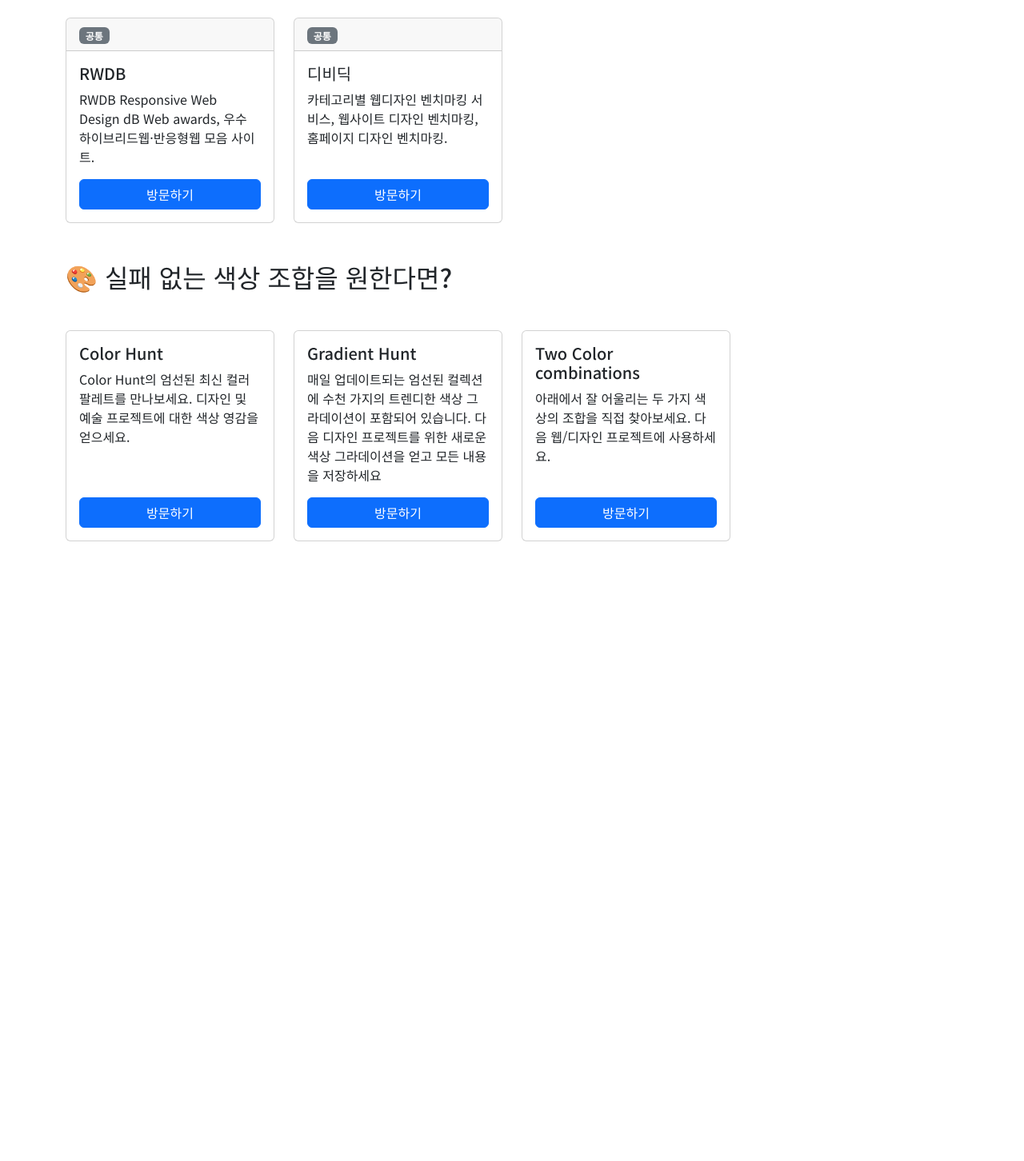
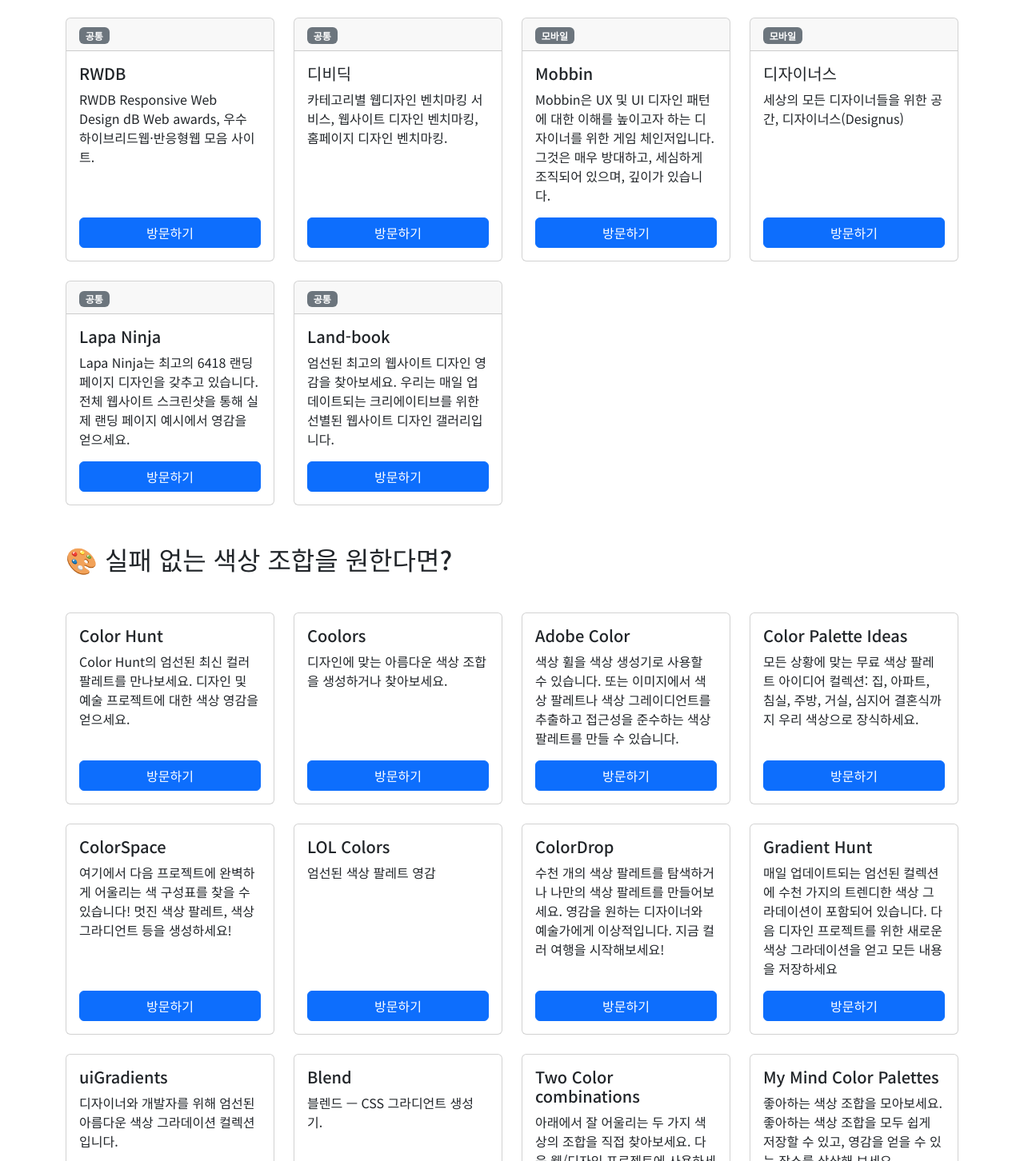
Before and after one commit to sanggusseu/beautiful-shed, a Vue app: page / in a window 1280 px wide. Shown: the part 418-1870 px from the top of the page at 80% size. Before the commit the page ends 1239 px from the top, so only its background shows below. Built offline with nearby package versions, Linux system fonts and the light colour scheme.

Commit message:
레퍼런스, 색상 사이트 추가

```diff
--- a/src/data/design.js
+++ b/src/data/design.js
@@ -35,6 +35,30 @@
 		text: '카테고리별 웹디자인 벤치마킹 서비스, 웹사이트 디자인 벤치마킹, 홈페이지 디자인 벤치마킹.',
 		url: 'http://dbdic.co.kr/',
 	},
+	{
+		type: '모바일',
+		title: 'Mobbin',
+		text: 'Mobbin은 UX 및 UI 디자인 패턴에 대한 이해를 높이고자 하는 디자이너를 위한 게임 체인저입니다. 그것은 매우 방대하고, 세심하게 조직되어 있으며, 깊이가 있습니다.',
+		url: 'https://mobbin.com/',
+	},
+	{
+		type: '모바일',
+		title: '디자이너스',
+		text: '세상의 모든 디자이너들을 위한 공간, 디자이너스(Designus)',
+		url: 'https://designus.io/',
+	},
+	{
+		type: '공통',
+		title: 'Lapa Ninja',
+		text: 'Lapa Ninja는 최고의 6418 랜딩 페이지 디자인을 갖추고 있습니다. 전체 웹사이트 스크린샷을 통해 실제 랜딩 페이지 예시에서 영감을 얻으세요.',
+		url: 'https://www.lapa.ninja/',
+	},
+	{
+		type: '공통',
+		title: 'Land-book',
+		text: '엄선된 최고의 웹사이트 디자인 영감을 찾아보세요. 우리는 매일 업데이트되는 크리에이티브를 위한 선별된 웹사이트 디자인 갤러리입니다.',
+		url: 'https://land-book.com/',
+	},
 ];
 
 const colors = [
@@ -44,14 +68,59 @@
 		url: 'https://colorhunt.co/',
 	},
 	{
+		title: 'Coolors',
+		text: '디자인에 맞는 아름다운 색상 조합을 생성하거나 찾아보세요.',
+		url: 'https://coolors.co/',
+	},
+	{
+		title: 'Adobe Color',
+		text: '색상 휠을 색상 생성기로 사용할 수 있습니다. 또는 이미지에서 색상 팔레트나 색상 그레이디언트를 추출하고 접근성을 준수하는 색상 팔레트를 만들 수 있습니다.',
+		url: 'https://color.adobe.com/ko/',
+	},
+	{
+		title: 'Color Palette Ideas',
+		text: '모든 상황에 맞는 무료 색상 팔레트 아이디어 컬렉션: 집, 아파트, 침실, 주방, 거실, 심지어 결혼식까지 우리 색상으로 장식하세요.',
+		url: 'https://colorpalettes.net/',
+	},
+	{
+		title: 'ColorSpace',
+		text: '여기에서 다음 프로젝트에 완벽하게 어울리는 색 구성표를 찾을 수 있습니다! 멋진 색상 팔레트, 색상 그라디언트 등을 생성하세요!',
+		url: 'https://mycolor.space/',
+	},
+	{
+		title: 'LOL Colors',
+		text: '엄선된 색상 팔레트 영감',
+		url: 'https://www.webdesignrankings.com/resources/lolcolors/',
+	},
+	{
+		title: 'ColorDrop',
+		text: '수천 개의 색상 팔레트를 탐색하거나 나만의 색상 팔레트를 만들어보세요. 영감을 원하는 디자이너와 예술가에게 이상적입니다. 지금 컬러 여행을 시작해보세요!',
+		url: 'https://colordrop.io/',
+	},
+	{
 		title: 'Gradient Hunt',
 		text: '매일 업데이트되는 엄선된 컬렉션에 수천 가지의 트렌디한 색상 그라데이션이 포함되어 있습니다. 다음 디자인 프로젝트를 위한 새로운 색상 그라데이션을 얻고 모든 내용을 저장하세요',
 		url: 'https://gradienthunt.com/',
 	},
 	{
+		title: 'uiGradients',
+		text: '디자이너와 개발자를 위해 엄선된 아름다운 색상 그라데이션 컬렉션입니다.',
+		url: 'https://uigradients.com/#EmeraldWater',
+	},
+	{
+		title: 'Blend',
+		text: '블렌드 — CSS 그라디언트 생성기.',
+		url: 'https://colinkeany.com/blend/',
+	},
+	{
 		title: 'Two Color combinations',
 		text: '아래에서 잘 어울리는 두 가지 색상의 조합을 직접 찾아보세요. 다음 웹/디자인 프로젝트에 사용하세요.',
 		url: 'https://2colors.colorion.co/',
+	},
+	{
+		title: 'My Mind Color Palettes',
+		text: '좋아하는 색상 조합을 모아보세요. 좋아하는 색상 조합을 모두 쉽게 저장할 수 있고, 영감을 얻을 수 있는 장소를 상상해 보세요.',
+		url: 'https://access.mymind.com/colors',
 	},
 ];
 
```
